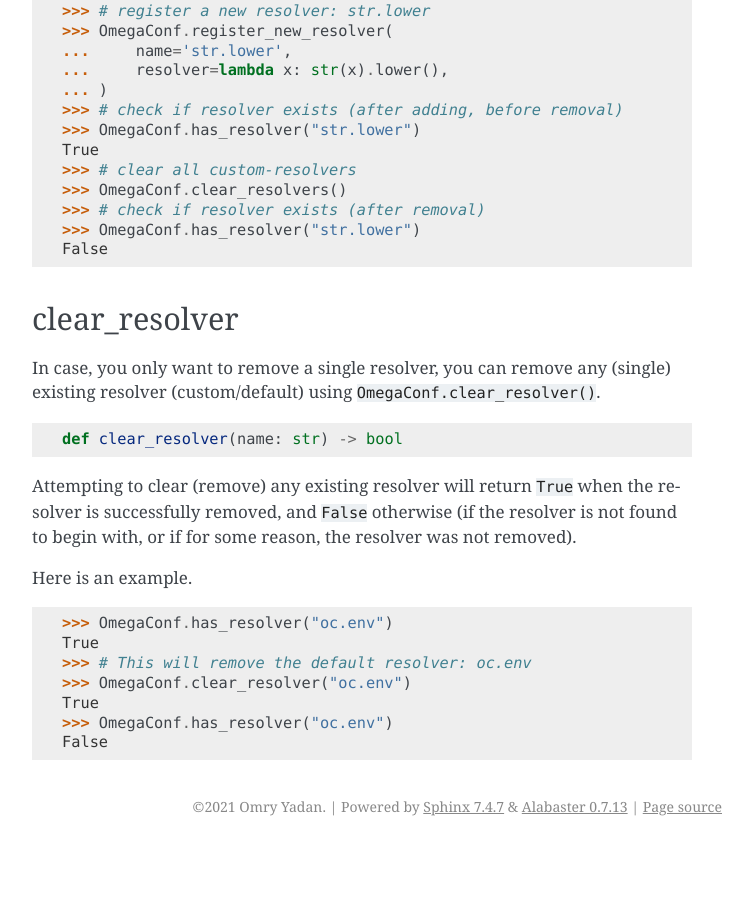
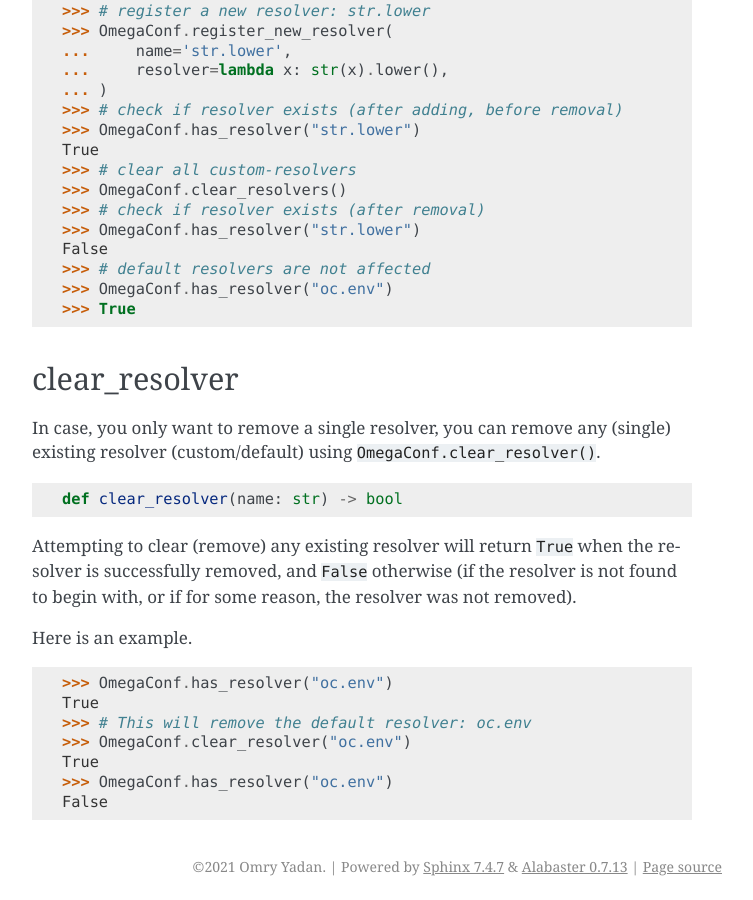
Before and after one commit to omry/omegaconf, a Sphinx documentation site: the page built from docs/source/custom_resolvers.rst, in a window 1280 px wide and 900 px high, scrolled down 7849 px. Shown: the whole window, without its empty margins (388-1141 px from the left). Built offline with Sphinx 7.4.7, drawn with Linux system fonts in a browser that asks for light colours; before the commit the page ends 8695 px from its top, so only the background shows below that.

Commit message:
Update docs/source/custom_resolvers.rst
Co-authored-by: Jasha10 <8935917+Jasha10@users.noreply.github.com>

```diff
--- a/docs/source/custom_resolvers.rst
+++ b/docs/source/custom_resolvers.rst
@@ -427,6 +427,9 @@
     >>> # check if resolver exists (after removal)
     >>> OmegaConf.has_resolver("str.lower")
     False
+    >>> # default resolvers are not affected
+    >>> OmegaConf.has_resolver("oc.env")
+    >>> True
 
 .. _clear_resolver:
 
```
